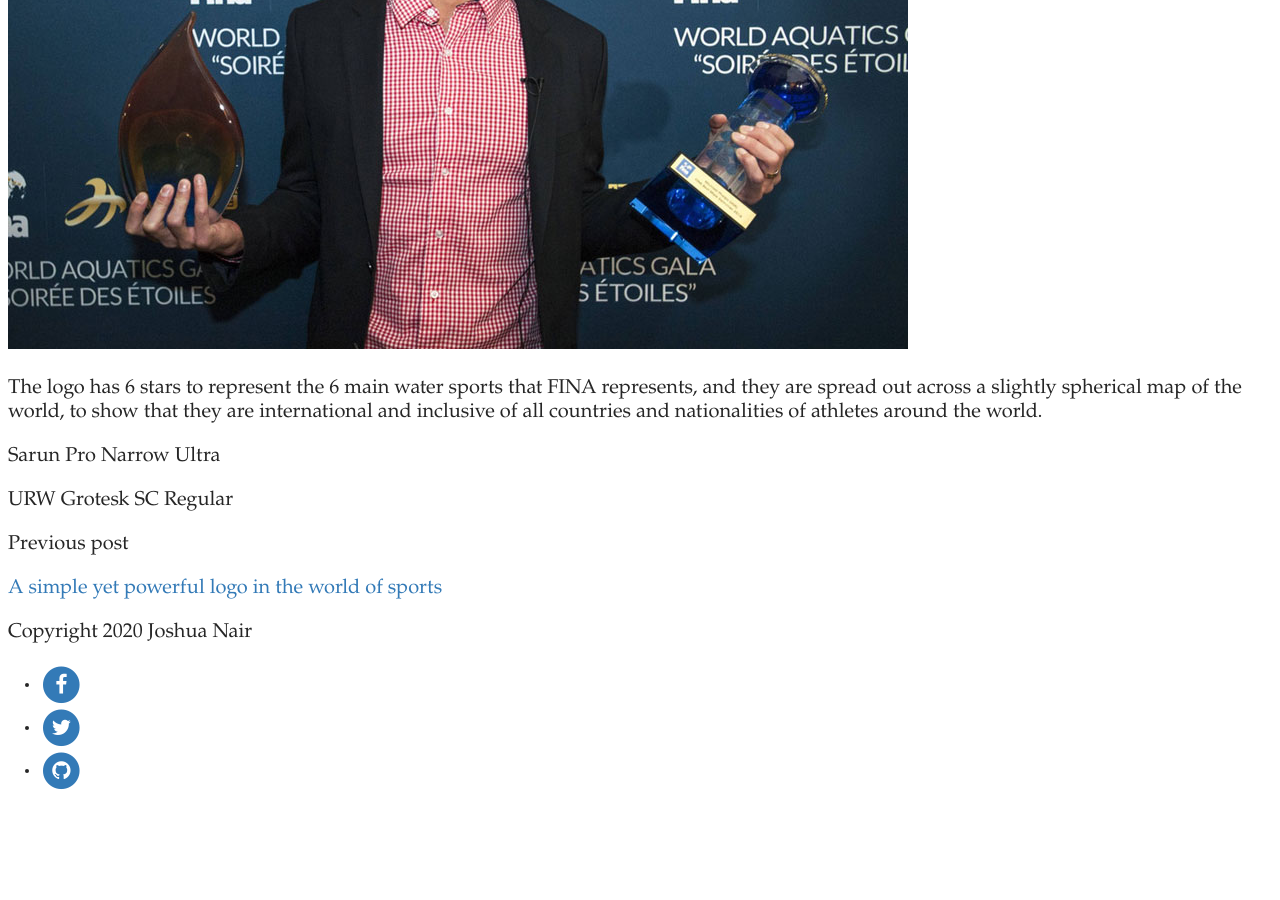
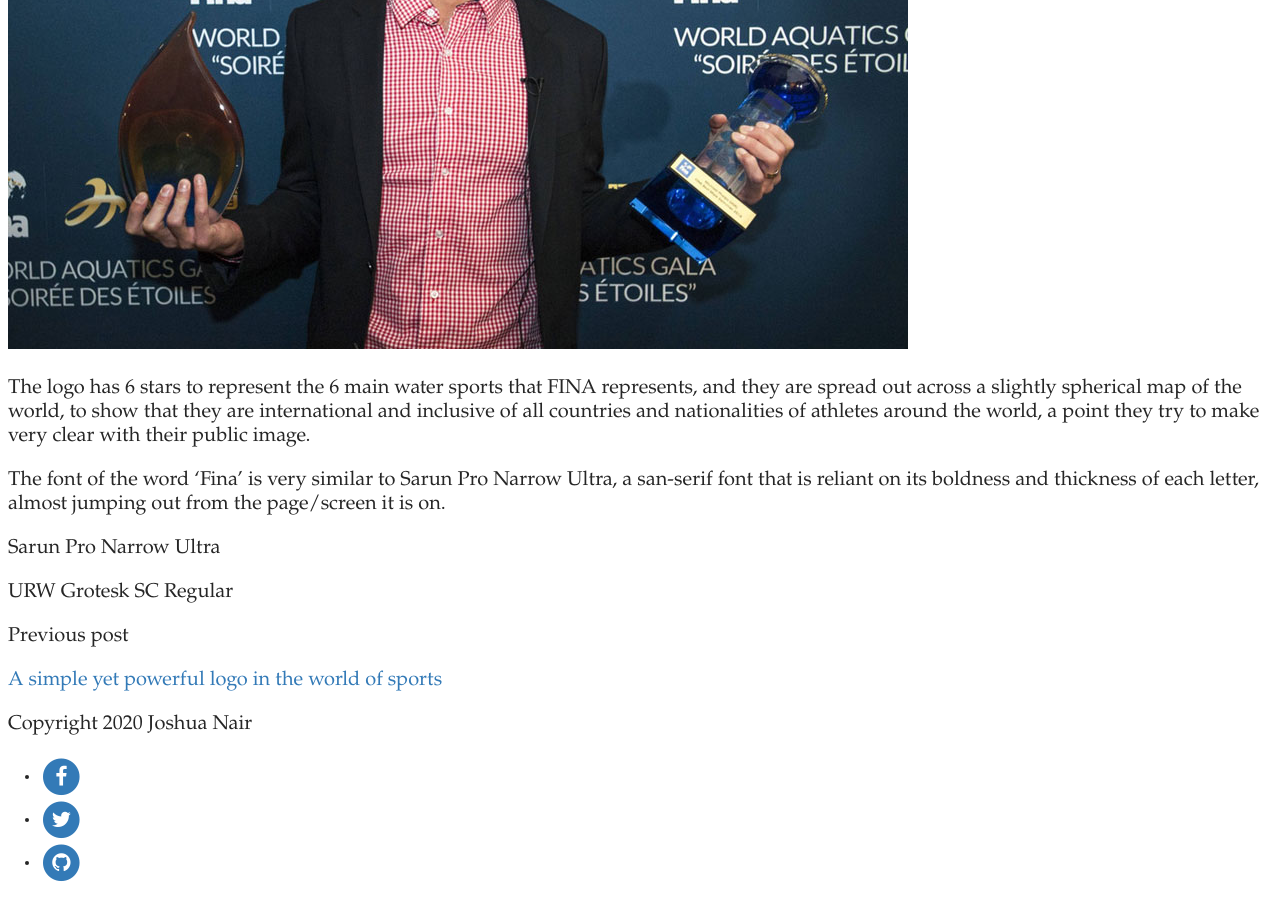
Before and after one commit to joshnair10/TypogBlog, a Jekyll site: the page built from _posts/2020-11-25-a-splash-of-simplicity.md, in a window 1280 px wide and 900 px high, scrolled down 1267 px. Built offline with Jekyll 4.4.1, drawn with Linux system fonts in a browser that asks for light colours; some web fonts are replaced; comment, search, counter and statistics services are not loaded; before the commit the page ends 2075 px from its top, so only the background shows below that.

Commit message:
Update Post “2020-11-25-a-splash-of-simplicity”

```diff
--- a/_posts/2020-11-25-a-splash-of-simplicity.md
+++ b/_posts/2020-11-25-a-splash-of-simplicity.md
@@ -9,9 +9,9 @@ The world of water sports is a very intense and often unforgiving place. Trainin
 
 ![](../uploads/phelps-fina.jpg)
 
-The logo has 6 stars to represent the 6 main water sports that FINA represents, and they are spread out across a slightly spherical map of the world, to show that they are international and inclusive of all countries and nationalities of athletes around the world.
+The logo has 6 stars to represent the 6 main water sports that FINA represents, and they are spread out across a slightly spherical map of the world, to show that they are international and inclusive of all countries and nationalities of athletes around the world, a point they try to make very clear with their public image.
 
-
+The font of the word 'Fina' is very similar to Sarun Pro Narrow Ultra, a san-serif font that is reliant on its boldness and thickness of each letter, almost jumping out from the page/screen it is on.
 
  Sarun Pro Narrow Ultra
 
```
